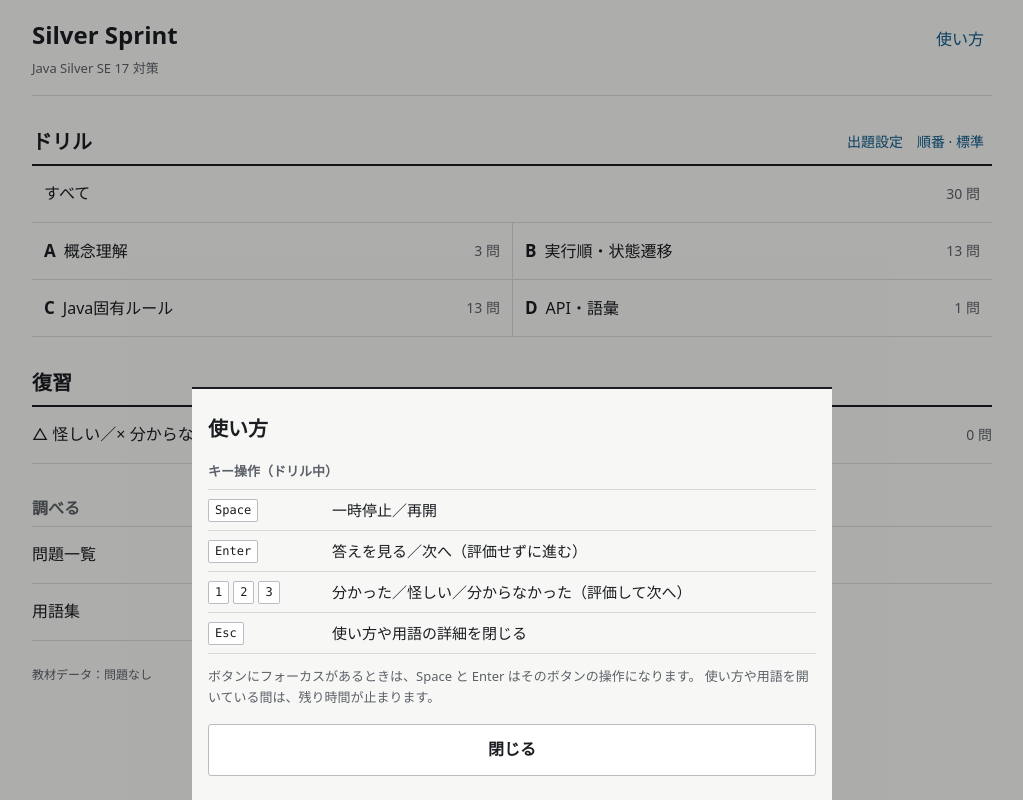
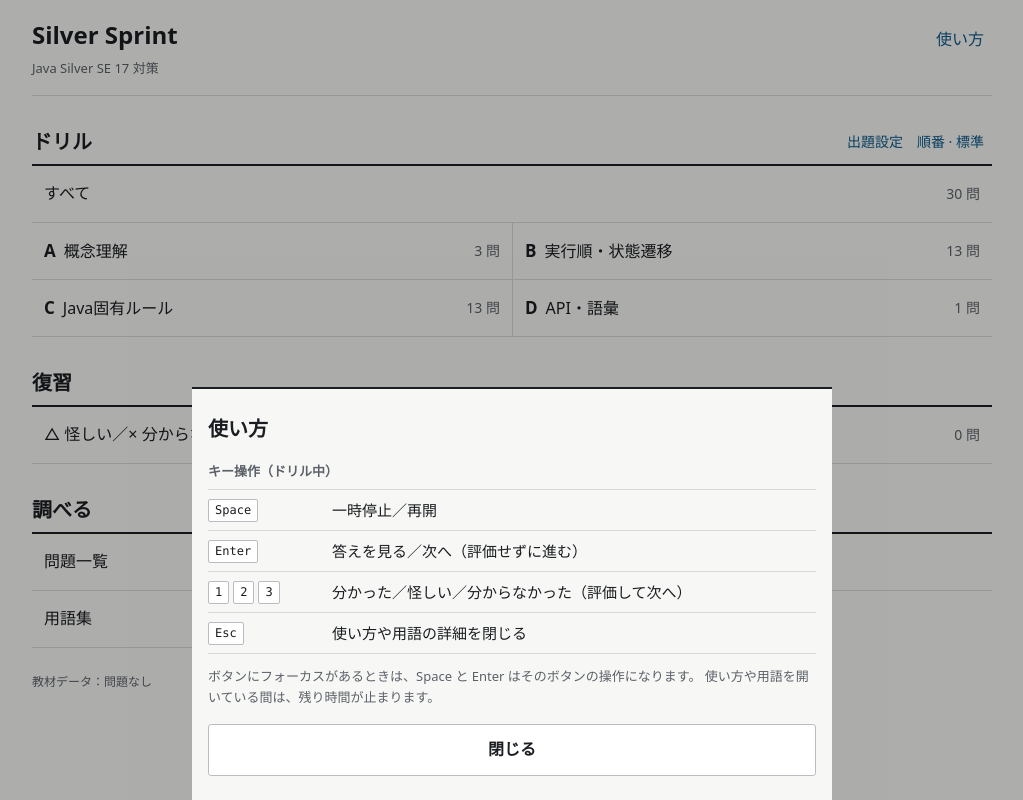
Before and after one commit to y-8-m/silver-sprint, a React (Vite) app: page /#/ in a window 1280 px wide. Both pictures are taken after a click on the button "使い方". Shown: the whole page, without its empty margins (128-1151 px from the left). Built offline with nearby package versions, Linux system fonts and the light colour scheme.

Commit message:
CSS修正

```diff
--- a/src/pages/HomePage.module.css
+++ b/src/pages/HomePage.module.css
@@ -4,7 +4,9 @@
 
 .heading {
   margin: 0;
+  color: var(--color-text);
   font-size: 1.25rem;
+  font-weight: 700;
 }
 
 .sectionHeader {
@@ -19,13 +21,7 @@
 .references {
   display: grid;
   gap: var(--space-6);
-  margin-top: var(--space-8);
-}
-
-.subheading {
-  margin-block: 0 var(--space-1);
-  color: var(--color-text-muted);
-  font-size: 1rem;
+  margin-top: var(--space-6);
 }
 
 .settingsToggle {
@@ -42,36 +38,30 @@
 .rows {
   margin: 0;
   padding: 0;
+  border-top: var(--border-strong);
   border-bottom: var(--border-hairline);
   list-style: none;
 }
 
 .rows > li {
-  border-top: var(--border-hairline);
+  min-width: 0;
 }
 
-.strong > li:first-child {
-  border-top: var(--border-strong);
+.rows > li + li {
+  border-top: var(--border-hairline);
 }
 
 .courses {
   display: grid;
   grid-template-columns: minmax(0, 1fr);
-  border-top: var(--border-strong);
-}
-
-.courses > li {
-  min-width: 0;
 }
 
 .courses > li:first-child {
   grid-column: 1 / -1;
-  border-top: 0;
 }
 
 .courseRow {
   height: 100%;
-  padding-inline: var(--space-3);
 }
 
 .courseLabel {
@@ -94,10 +84,15 @@
   gap: var(--space-3);
   box-sizing: border-box;
   min-height: 3.5rem;
-  padding-block: var(--space-2);
+  padding: var(--space-2) var(--space-3);
   color: var(--color-text);
   font-size: 1rem;
   text-decoration: none;
+  overflow-wrap: anywhere;
+}
+
+.row > :first-child {
+  min-width: 0;
 }
 
 .row:hover {
--- a/src/pages/HomePage.tsx
+++ b/src/pages/HomePage.tsx
@@ -81,7 +81,7 @@
         <div className={styles.sectionHeader}>
           <h2 id="home-review" className={styles.heading}>復習</h2>
         </div>
-        <ul className={`${styles.rows} ${styles.strong}`}>
+        <ul className={styles.rows}>
           <li>
             <Link className={styles.row} to="/review">
               <span>△ 怪しい／× 分からなかった の問題</span>
@@ -93,14 +93,18 @@
 
       <div className={styles.references}>
         <section aria-labelledby="home-lookup">
-          <h2 id="home-lookup" className={styles.subheading}>調べる</h2>
+          <div className={styles.sectionHeader}>
+            <h2 id="home-lookup" className={styles.heading}>調べる</h2>
+          </div>
           <ul className={styles.rows}>
             <li><Link className={styles.row} to="/questions">問題一覧</Link></li>
             <li><Link className={styles.row} to="/glossary">用語集</Link></li>
           </ul>
         </section>
         <section aria-labelledby="home-reflect">
-          <h2 id="home-reflect" className={styles.subheading}>振り返る</h2>
+          <div className={styles.sectionHeader}>
+            <h2 id="home-reflect" className={styles.heading}>振り返る</h2>
+          </div>
           <ul className={styles.rows}>
             <li><Link className={styles.row} to="/stats">戦績</Link></li>
           </ul>
```
